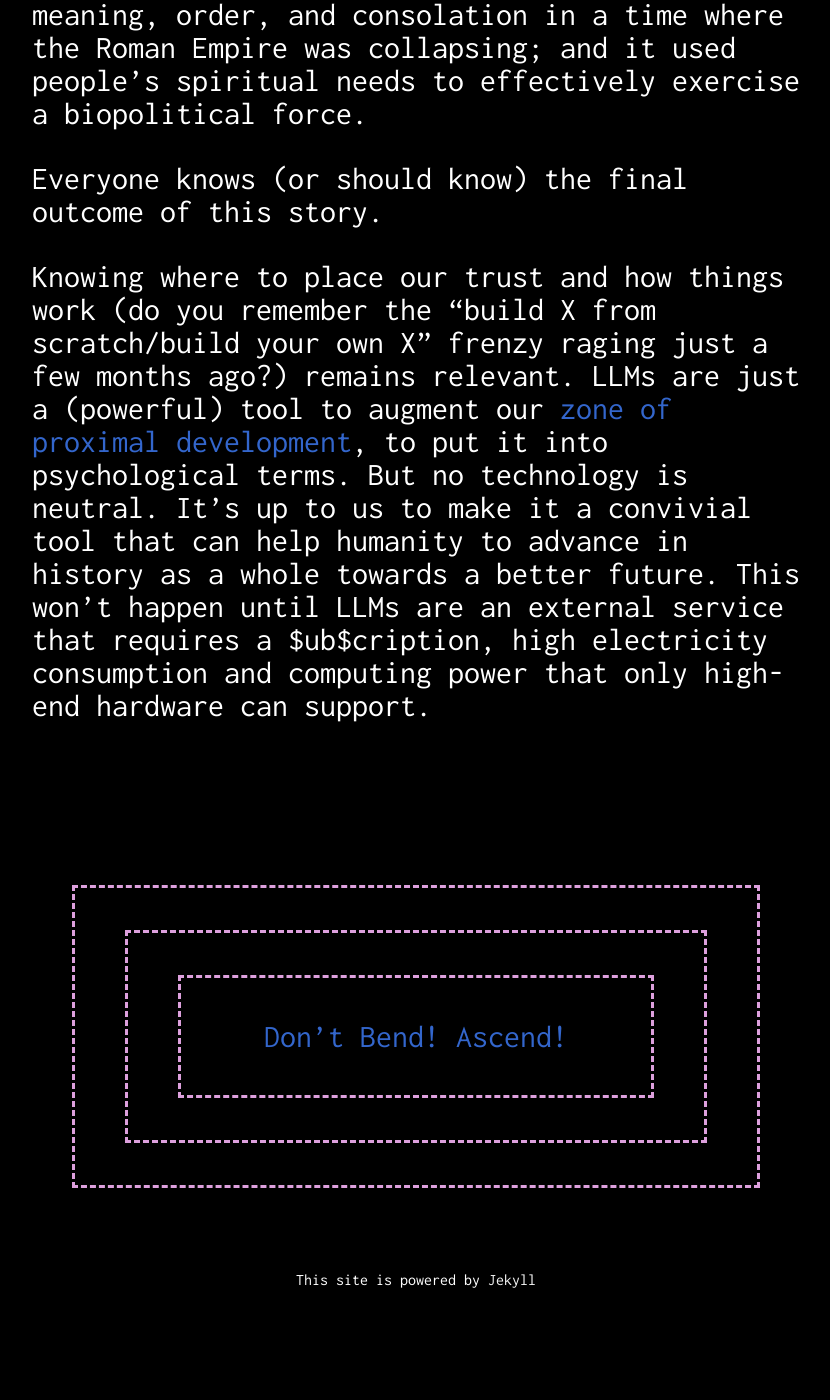
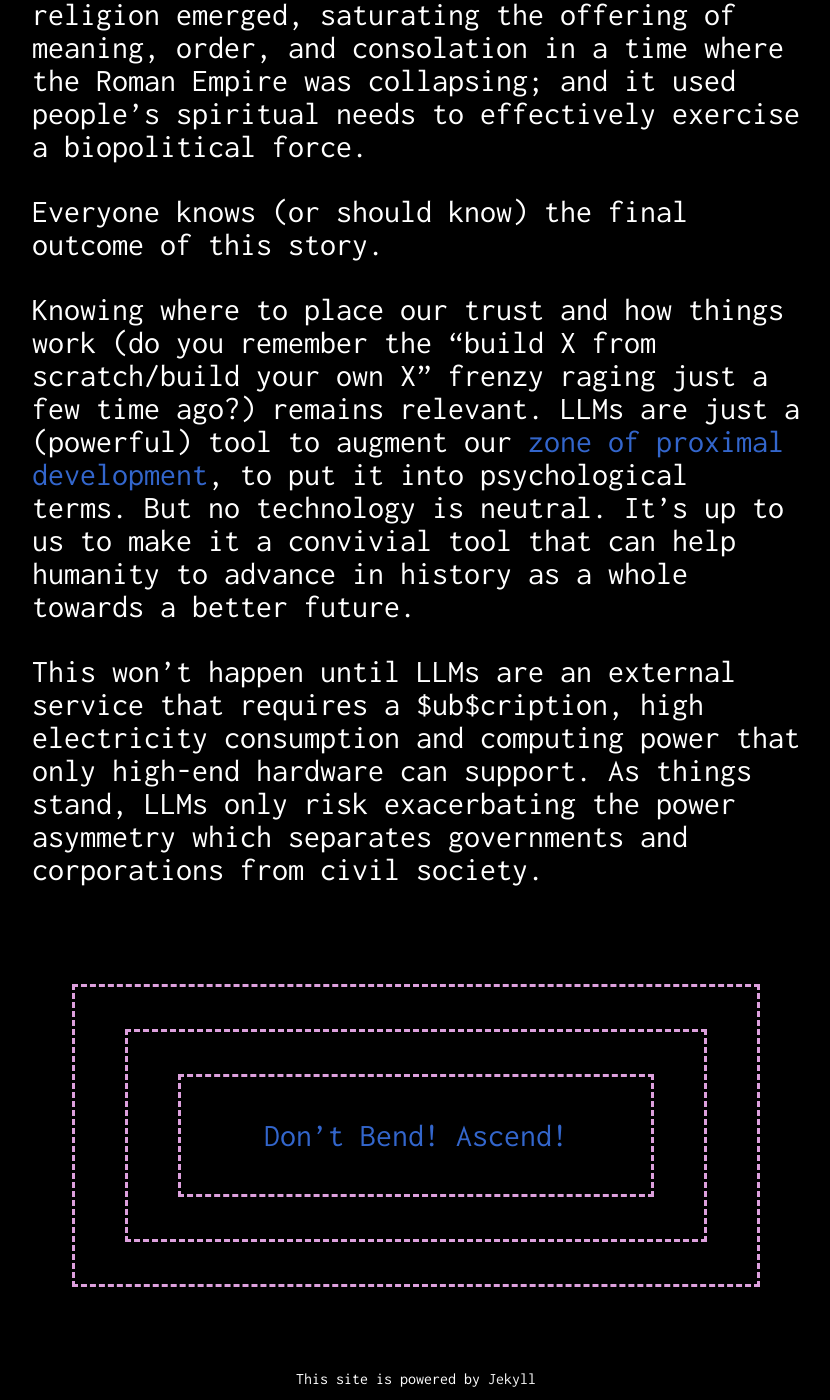
Before and after one commit to giulianopz/giulianopz.github.io, a Jekyll site: the page built from _posts/2026-08-14-against-llms-doomerism.md, in a window 1280 px wide and 1400 px high, scrolled down 2482 px. Shown: the whole window, without its empty margins (224-1054 px from the left). Built offline with Jekyll 4.4.1, drawn with Linux system fonts in a browser that asks for light colours; nearby versions of some CDN libraries; before the commit the page ends 3816 px from its top, so only the background shows below that; some of the changed text lies outside the part shown.

Commit message:
review llm post

```diff
--- a/_posts/2026-08-14-against-llms-doomerism.md
+++ b/_posts/2026-08-14-against-llms-doomerism.md
@@ -35,8 +36,9 @@ This already happened in history. Thousands of years ago, in an [Age of Anxiety]
 
 Everyone knows (or should know) the final outcome of this story.
 
-Knowing where to place our trust and how things work (do you remember the “build X from scratch/build your own X” frenzy raging just a few months ago?) remains relevant. LLMs are just a (powerful) tool to augment our [zone of proximal development](https://en.wikipedia.org/wiki/Zone_of_proximal_development), to put it into psychological terms. But no technology is neutral. It’s up to us to make it a convivial tool that can help humanity to advance in history as a whole towards a better future. This won't happen until LLMs are an external service that requires a $ub$cription, high electricity consumption and computing power that only high-end hardware can support.
+Knowing where to place our trust and how things work (do you remember the “build X from scratch/build your own X” frenzy raging just a few time ago?) remains relevant. LLMs are just a (powerful) tool to augment our [zone of proximal development](https://en.wikipedia.org/wiki/Zone_of_proximal_development), to put it into psychological terms. But no technology is neutral. It’s up to us to make it a convivial tool that can help humanity to advance in history as a whole towards a better future.
 
+This won't happen until LLMs are an external service that requires a $ub$cription, high electricity consumption and computing power that only high-end hardware can support. As things stand, LLMs only risk exacerbating the power asymmetry which separates governments and corporations from civil society.
 <br>
 <br>
 <br>
```
Also changed, not shown: other parts of _posts/2026-08-14-against-llms-doomerism.md (+5 -4 lines).
